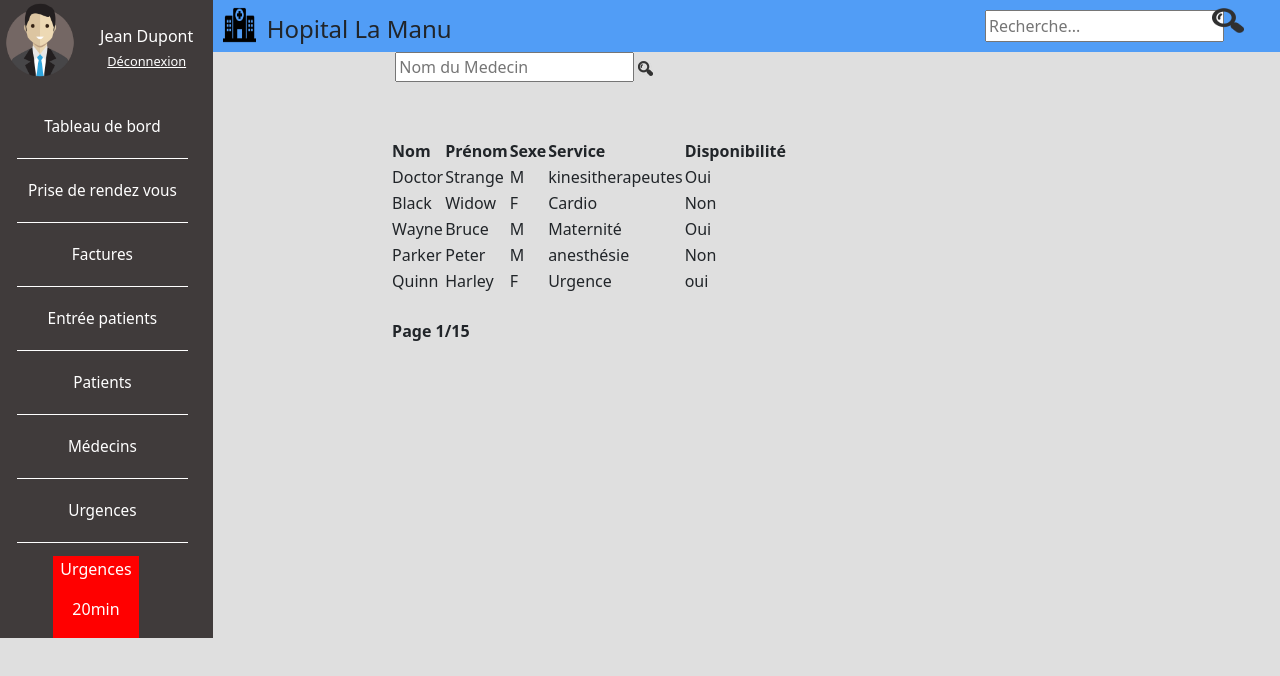
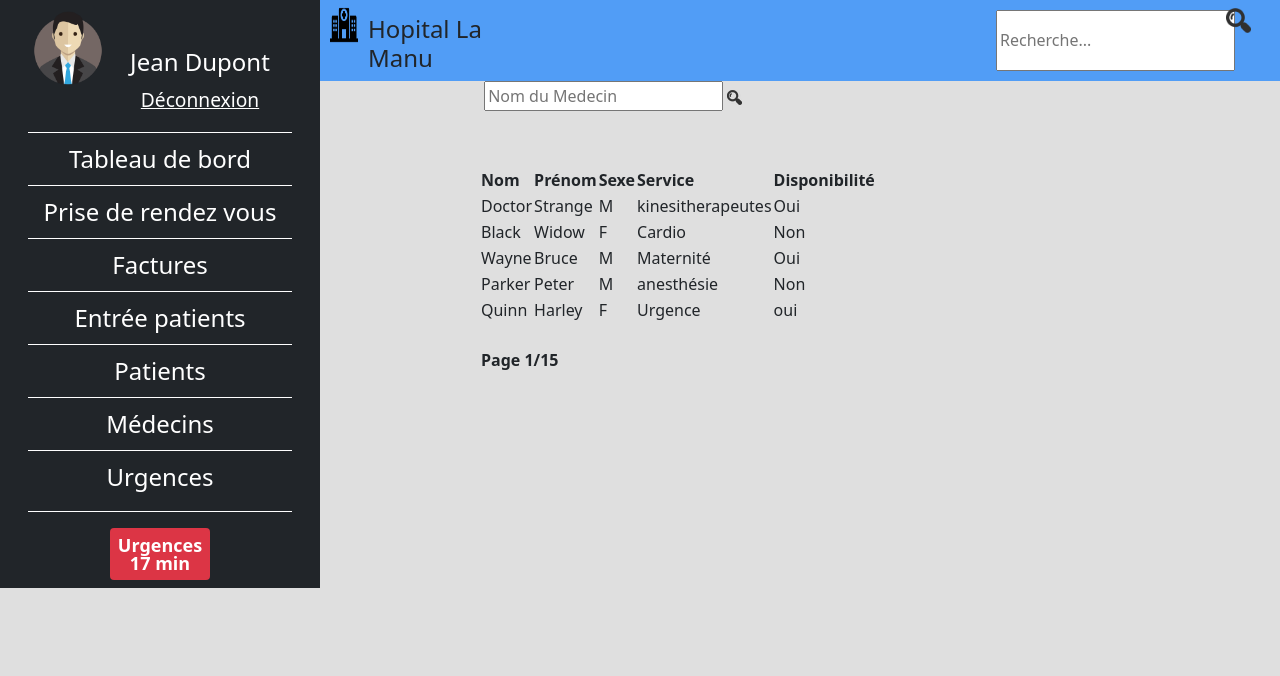
Before and after one commit to mansonboy/projet-hopital, a plain HTML site: page medecin.html in a window 1280 px wide. Drawn offline with nearby package versions, Linux system fonts and the light colour scheme.

Commit message:
Mise a jour

```diff
--- a/medecin.html
+++ b/medecin.html
@@ -12,58 +12,72 @@
 
 <body>
 
-    <!-------------------- Tableau de bord ------------------>
+   <!-------------------- Tableau de bord ------------------>
 
-    <div class="row gx-0">
-        <div class="col-2">
-            <nav>
-                <div class="dashboard">
-                    <img src="assets/img/profil.png" alt="photo de profil" tittle="Votre profil" class="png_profil">
-                       <p class="text-center"><span id="name"><br>Jean
-                            Dupont </span>
-                            <a class="Déconnexion" href="index.html">Déconnexion</a><br>
-                    </p>
+   <div class="container-fluid g-0">
+    <div class="row g-0">
+        <div class="col-11 col-md-3 ">
+            <nav class="navbar navbar-expand-lg navbar-dark bg-dark text-center dashboard h-100 ">
 
+                <button class="navbar-toggler" type="button" data-bs-toggle="collapse" data-bs-target="#navbarNav"
+                    aria-controls="navbarNav" aria-expanded="false" aria-label="Toggle navigation">
+                    <span class="navbar-toggler-icon"></span>
+                </button>
 
-                    <ul class="menu">
-                        <div class="borderList">
-                            <li><a href="accueil.html"><br>Tableau de bord</a></li>
-                        </div>
-                        <div class="borderList">
-                            <li><a href="rdv.html">Prise de rendez vous</a></li>
-                        </div>
-                        <div class="borderList">
-                            <li><a href="facture.html">Factures</a></li>
-                        </div>
-                        <div class="borderList">
-                            <li><a href="entree-patient.html">Entrée patients</a></li>
-                        </div>
-                        <div class="borderList">
-                            <li><a href="patient.html">Patients</a></li>
-                        </div>
-                        <div class="borderList">
-                            <li><a href="medecin.html">Médecins</a></li>
-                        </div>
-                        <div class="borderList">
-                            <li><a href="urgences.html">Urgences</a></li>
-                        </div>
+                <div class="collapse navbar-collapse " id="navbarNav">
+                    <ul class="navbar-nav flex-column mx-auto fs-4 ">
+                        <li class="nav-item ">
+                            <img src="assets/img/profil.png" alt="photo de profil" tittle="Votre profil"
+                                class="png_profil">
+                            <p class="text-center"><span id="name"><br>Jean
+                                    Dupont </span>
+                                <a class="Déconnexion" href="index.html">Déconnexion</a><br>
+                            </p>
+                        </li>
+                        <div class="line mx-auto"></div>
+                        <li class="nav-item ">
+                            <a class="nav-link active text-white " aria-current="page" href="accueil.html">Tableau
+                                de bord</a>
+                        </li>
+                        <div class="line mx-auto"></div>
+                        <li class="nav-item">
+                            <a class="nav-link text-white " href="rdv.html">Prise de rendez vous</a>
+                        </li>
+                        <div class="line mx-auto"></div>
+                        <li class="nav-item">
+                            <a class="nav-link text-white " href="facture.html">Factures</a>
+                        </li>
+                        <div class="line mx-auto"></div>
+                        <li class="nav-item">
+                            <a class="nav-link text-white " href="entree-patient.html">Entrée patients</a>
+                        </li>
+                        <div class="line mx-auto"></div>
+                        <li class="nav-item">
+                            <a class="nav-link text-white " href="patient.html">Patients</a>
+                        </li>
+                        <div class="line mx-auto"></div>
+                        <li class="nav-item">
+                            <a class="nav-link text-white " href="medecin.html">Médecins</a>
+                        </li>
+                        <div class="line mx-auto"></div>
+                        <li class="nav-item">
+                            <a class="nav-link text-white " href="urgences.html">Urgences</a>
+                        </li>
+                        <div class="line mx-auto my-2"></div>
+                        <li class="nav-item mt-2">
+                            <span class="badge badge-danger bg-danger p-2">Urgences <br> 17 min</span>
+                        </li>
+                    </ul>
+                </div>
+            </nav>
 
-                    </ul>
-
-                    <div class="emergency">
-                        <p>Urgences</p>
-                        <p>20min</p>
-                    </div>
-
-                </div>
-
-            </nav>
         </div>
 
 
+
         <!-------------------- Header ---------------------->
-        <div class="col-10">
-            <header>
+        <div class="col-9">
+            <header class="d-none d-sm-block d-md-block  ">
                 <div class="barreContainer">
                     <div class="barre">
                         <img src="assets/img/logo.png" alt="logo hopital" title="Bienvenue sur notre hopital"
@@ -78,7 +92,6 @@
                 </div>
 
             </header>
-
 
 
         <!---------------------- Body ----------------------------->
```
Also changed, not shown: rdv.html (+53 -39 lines).
